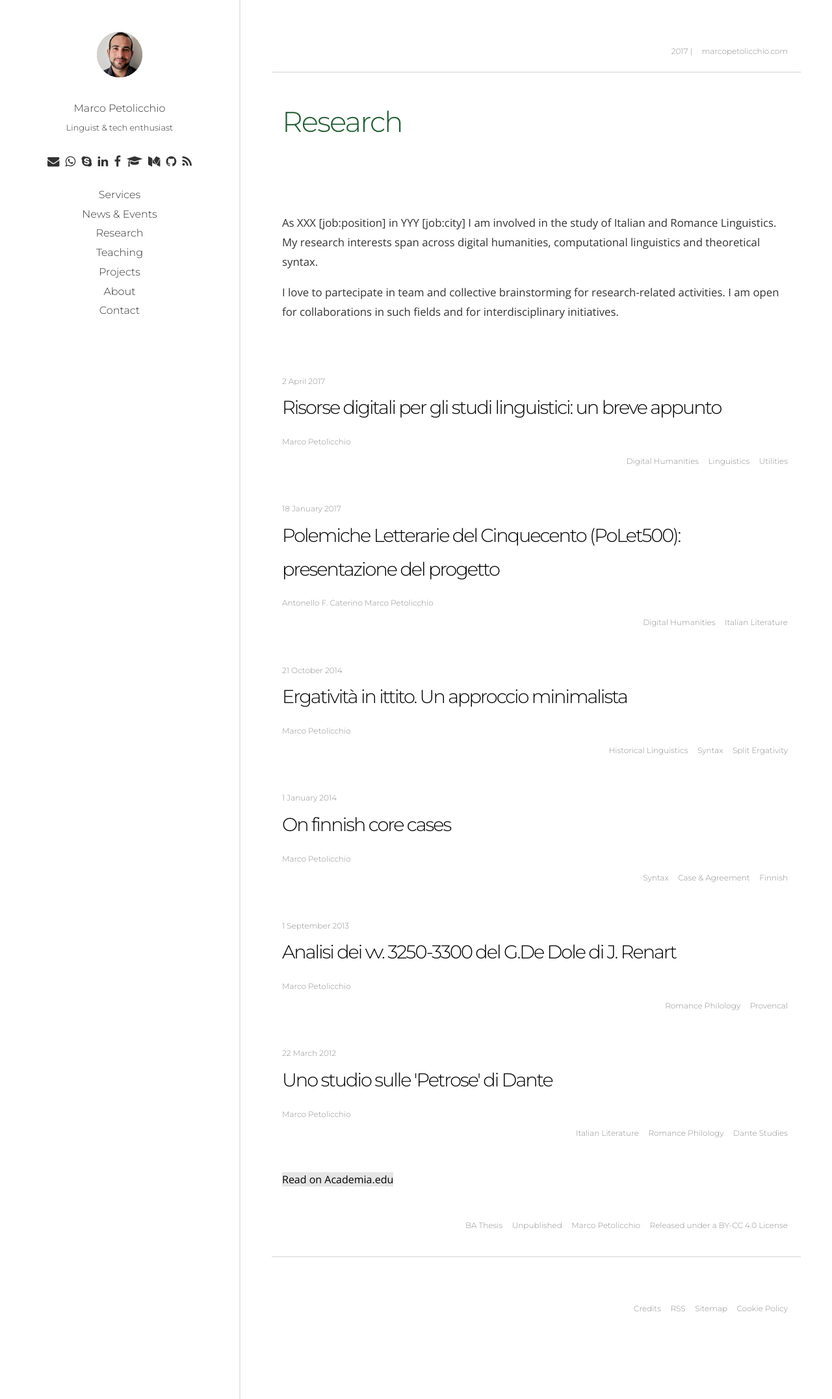
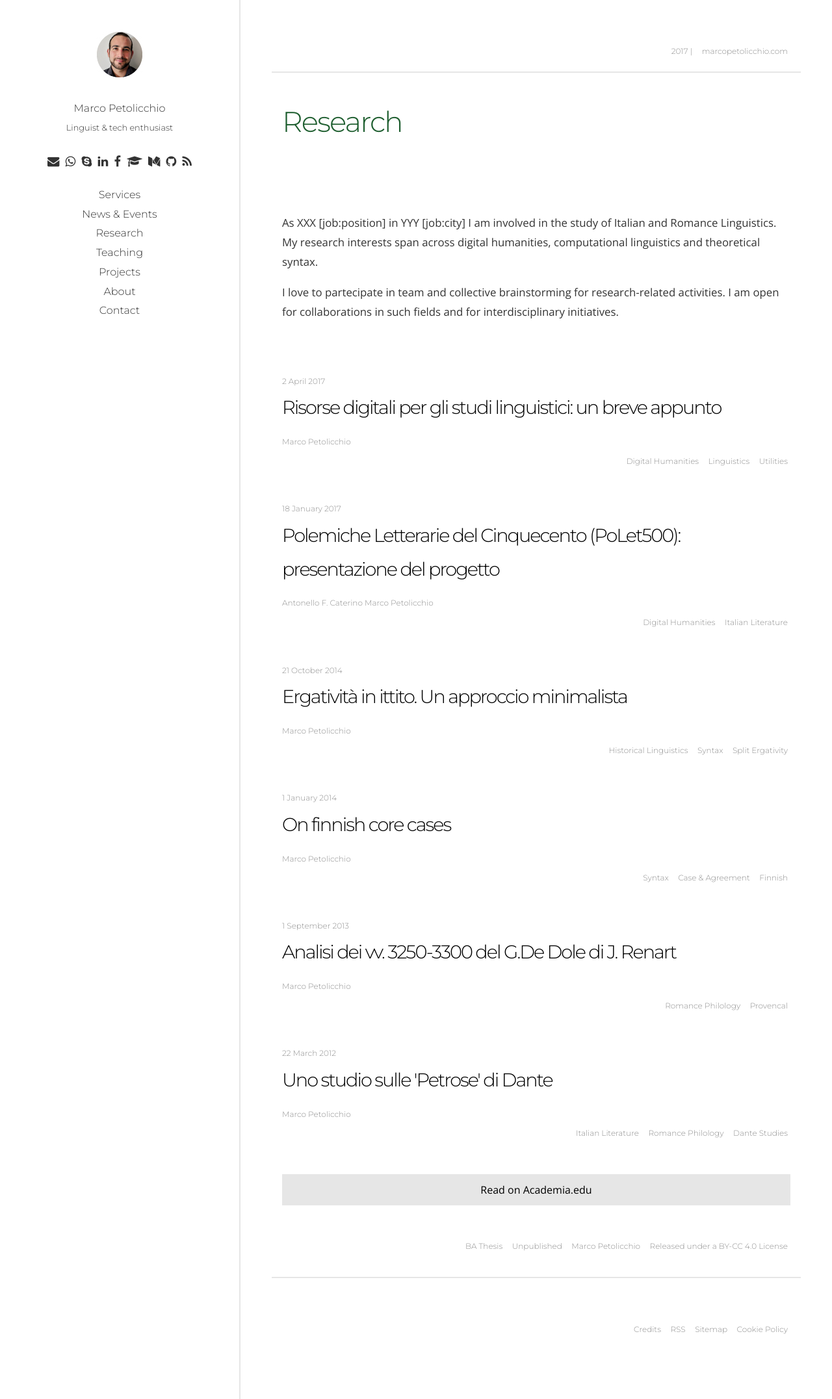
Before and after one commit to p-marco/p-marco.github.io, a Jekyll site: the page built from research.md, in a window 1280 px wide. Shown: the whole page at 65% size. Built offline with Jekyll 4.4.1, drawn with Linux system fonts in a browser that asks for light colours; our own code applies the rules of GitHub Pages for plain Markdown files.

Commit message:
new commit

```diff
--- a/_includes/item-resources.html
+++ b/_includes/item-resources.html
@@ -5,7 +5,7 @@
 		<div class="btn btn--block"><a href="{{ resource.pdf }}">Read the pdf</a></div>
 	{% endif %}
 	{% if resource.academia %}
-		<a class="btn btn--block" href="{{ resource.academia }}"><span>Read on Academia.edu</span></a>
+		<a class="btn btn--block" style="display:block" href="{{ resource.academia }}"><span>Read on Academia.edu</span></a>
 	{% endif %}
 	{% if resource.github %}
 		<div class="btn btn--block"><a href="{{ resource.github }}">View on Github</a></div>
```
